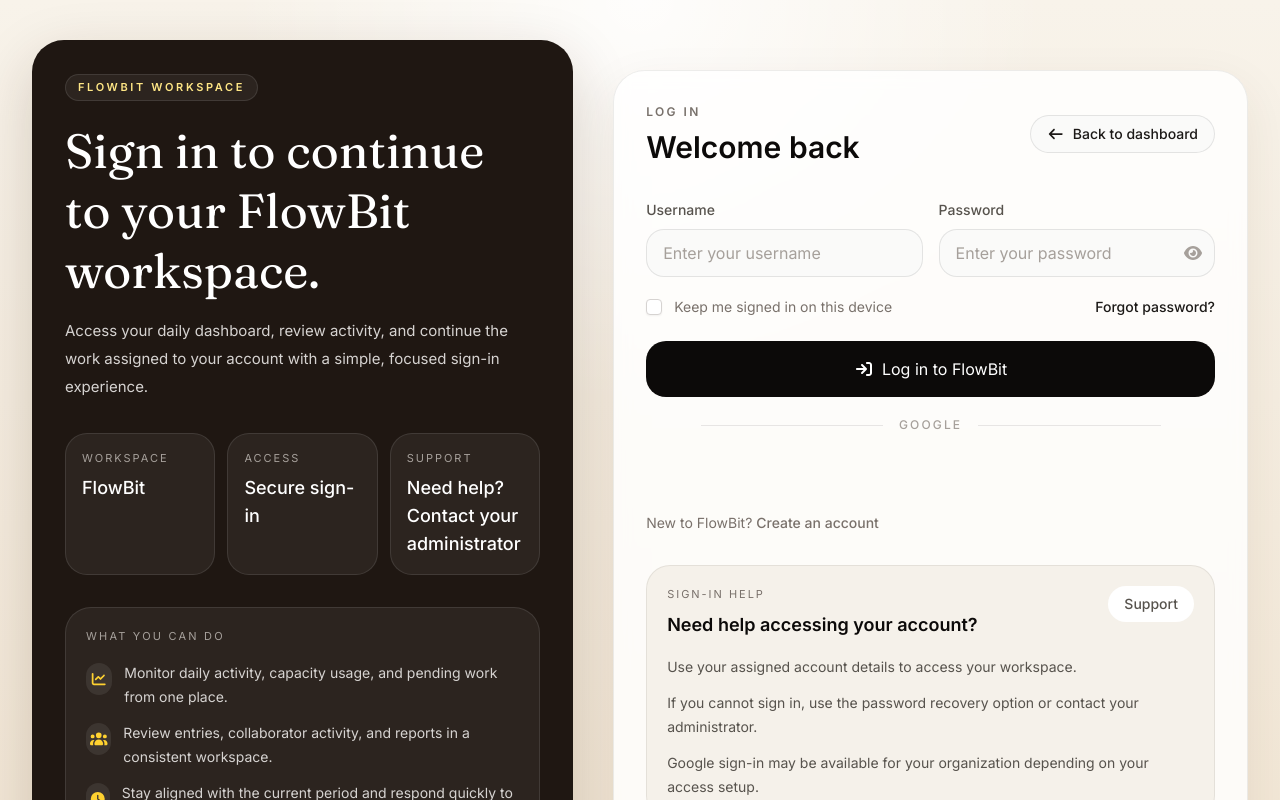
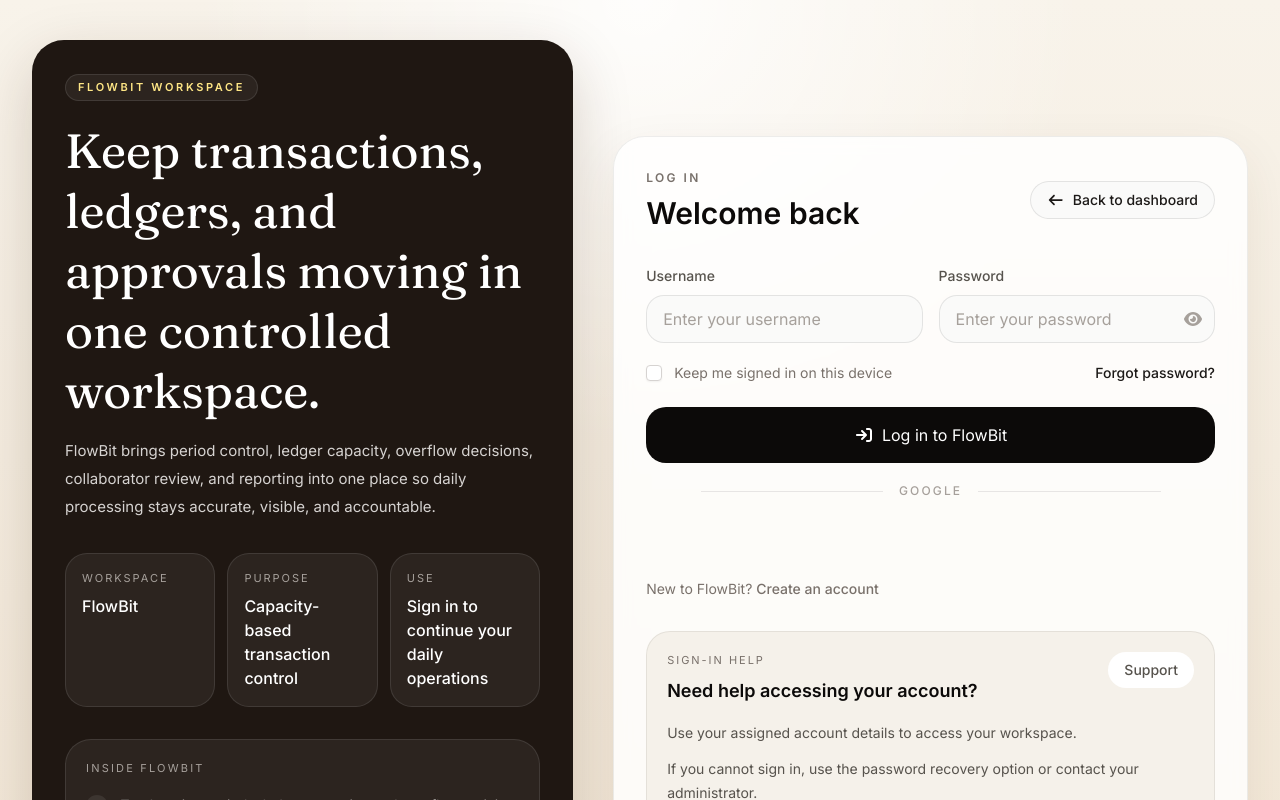
Before and after one commit to dana-khaing/FlowBit_Capacity-Based-Numeric-Transaction-Management-System, a Next.js app in the folder flowbit-frontend/: page /login in a window 1280 px wide. Shown: the top 800 px of the page. Built offline with nearby package versions, Linux system fonts and the light colour scheme; no server answers.

Commit message:
Refine auth workspace messaging

```diff
--- a/flowbit-frontend/src/components/auth/auth-marketing-panel.tsx
+++ b/flowbit-frontend/src/components/auth/auth-marketing-panel.tsx
@@ -5,22 +5,22 @@ import { Card, CardContent } from "@/components/ui/card";
 const authHighlights = [
   {
     icon: faChartLine,
-    text: "Monitor daily activity, capacity usage, and pending work from one place.",
+    text: "Track active periods, ledger capacity, and overflow activity from one operational view.",
   },
   {
     icon: faUsers,
-    text: "Review entries, collaborator activity, and reports in a consistent workspace.",
+    text: "Manage tickets, transactions, collaborator approvals, and reporting in one workflow.",
   },
   {
     icon: faClock,
-    text: "Stay aligned with the current period and respond quickly to operational changes.",
+    text: "Keep daily processing aligned with the live period so work moves forward without losing control.",
   },
 ];
 
 const infoCards = [
   { label: "Workspace", value: "FlowBit" },
-  { label: "Access", value: "Secure sign-in" },
-  { label: "Support", value: "Need help? Contact your administrator" },
+  { label: "Purpose", value: "Capacity-based transaction control" },
+  { label: "Use", value: "Sign in to continue your daily operations" },
 ];
 
 export function AuthMarketingPanel() {
@@ -30,19 +30,19 @@ export function AuthMarketingPanel() {
         FlowBit Workspace
       </div>
       <h1 className="mt-5 font-serif text-4xl leading-tight text-white sm:text-5xl">
-        Sign in to continue to your FlowBit workspace.
+        Keep transactions, ledgers, and approvals moving in one controlled workspace.
       </h1>
       <p className="mt-4 max-w-xl text-sm leading-7 text-stone-300 sm:text-[15px]">
-        Access your daily dashboard, review activity, and continue the work assigned to your account with a simple,
-        focused sign-in experience.
+        FlowBit brings period control, ledger capacity, overflow decisions, collaborator review, and reporting into one
+        place so daily processing stays accurate, visible, and accountable.
       </p>
 
       <div className="mt-8 grid gap-3 sm:grid-cols-3">
         {infoCards.map((item) => (
-          <Card key={item.label} className="rounded-[22px] border-white/10 bg-white/6">
+            <Card key={item.label} className="rounded-[22px] border-white/10 bg-white/6">
             <CardContent className="px-4 py-4">
               <p className="text-[11px] uppercase tracking-[0.18em] text-stone-400">{item.label}</p>
-              <p className="mt-2 text-lg font-medium text-white">{item.value}</p>
+              <p className="mt-2 text-sm font-medium leading-6 text-white sm:text-base">{item.value}</p>
             </CardContent>
           </Card>
         ))}
@@ -50,7 +50,7 @@ export function AuthMarketingPanel() {
 
       <Card className="mt-8 rounded-[26px] border-white/10 bg-white/6">
         <CardContent className="p-5">
-        <p className="text-[11px] uppercase tracking-[0.2em] text-stone-400">What You Can Do</p>
+        <p className="text-[11px] uppercase tracking-[0.2em] text-stone-400">Inside FlowBit</p>
         <ul className="mt-4 space-y-3 text-sm leading-6 text-stone-300">
           {authHighlights.map((item) => (
             <li key={item.text} className="flex gap-3">
```
